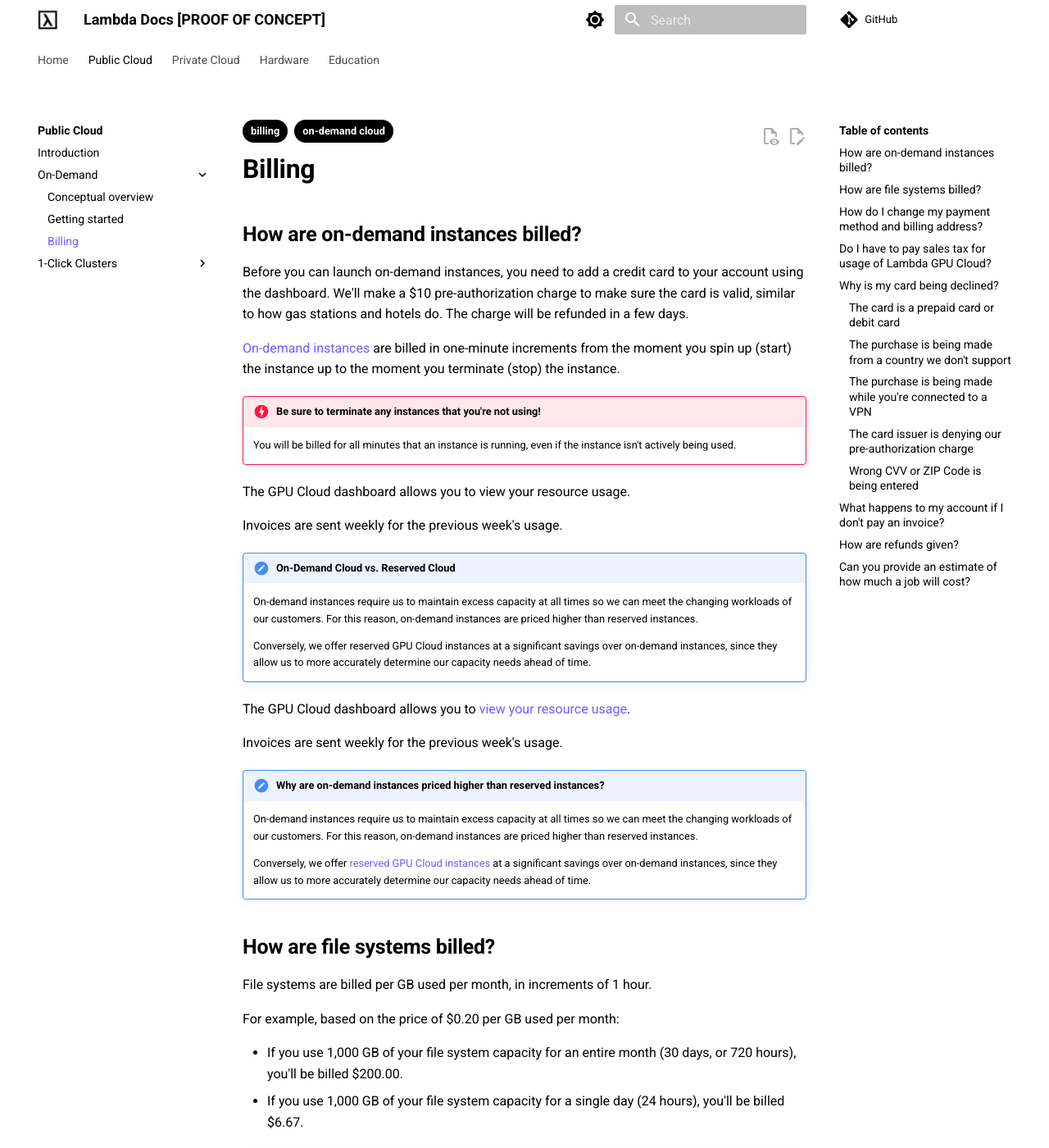
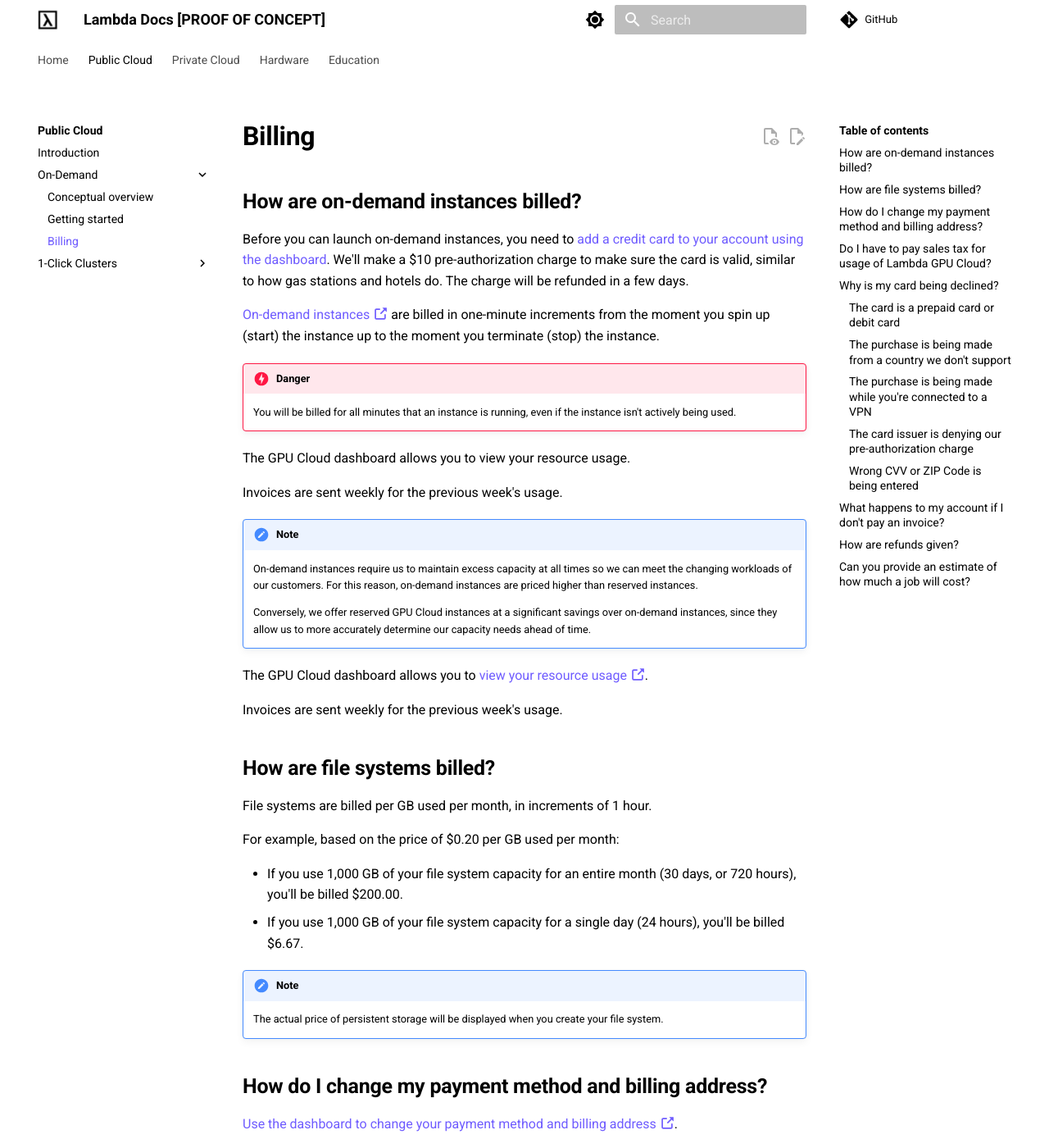
Before and after one commit to cbrownstein-lambda/lambda-docs-mkdocs, an MkDocs documentation site: the page built from docs/public-cloud/on-demand/billing.md, in a window 1280 px wide and 1400 px high. Shown: the whole window at 82% size. Built offline with MkDocs 1.6.1 and Material for MkDocs 9.7.7, drawn with Linux system fonts in a browser that asks for light colours; a script that is not in the unit is left out; comment, search, counter and statistics services are not loaded; some of the changed text lies outside the part shown.

Commit message:
Work on migrating content

```diff
--- a/docs/public-cloud/on-demand/billing.md
+++ b/docs/public-cloud/on-demand/billing.md
@@ -1,33 +1,32 @@
 ---
+description: Learn how billing works for Lambda Public Cloud.
 comments: true
-tags:
-  - billing
-  - on-demand cloud
 ---
 
 # Billing
 
 ## How are on-demand instances billed?
 
-Before you can launch on-demand instances, you need to add a credit card to
-your account using the dashboard. We'll make a $10 pre-authorization charge to
-make sure the card is valid, similar to how gas stations and hotels do. The
+Before you can launch on-demand instances, you need to [add a credit card to
+your account using the dashboard](#). We'll make a $10 pre-authorization charge
+to make sure the card is valid, similar to how gas stations and hotels do. The
 charge will be refunded in a few days.
 
-[On-demand instances](https://lambdalabs.com/service/gpu-cloud) are billed in one-minute increments from the moment you
-spin up (start) the instance up to the moment you terminate (stop) the
-instance.
+[On-demand instances
+:octicons-link-external-16:](https://lambdalabs.com/service/gpu-cloud){target="_blank"}
+are billed in one-minute increments from the moment you spin up (start) the
+instance up to the moment you terminate (stop) the instance.
 
-!!! danger "Be sure to terminate any instances that you're not using!"
+!!! danger
 
-    You will be billed for all minutes that an instance is running, even if
-    the instance isn't actively being used.
+    You will be billed for all minutes that an instance is running, even if the
+    instance isn't actively being used.
 
 The GPU Cloud dashboard allows you to view your resource usage.
 
 Invoices are sent weekly for the previous week's usage.
 
-!!! note "On-Demand Cloud vs. Reserved Cloud"
+!!! note
 
     On-demand instances require us to maintain excess capacity at all times so
     we can meet the changing workloads of our customers. For this reason,
@@ -37,21 +36,10 @@ Invoices are sent weekly for the previous week's usage.
     over on-demand instances, since they allow us to more accurately determine
     our capacity needs ahead of time.
 
-The GPU Cloud dashboard allows you to
-[view your resource usage](https://cloud.lambdalabs.com/usage).
+The GPU Cloud dashboard allows you to [view your resource usage
+:octicons-link-external-16:](https://cloud.lambdalabs.com/usage){target="_blank"}.
 
 Invoices are sent weekly for the previous week's usage.
-
-!!! note "Why are on-demand instances priced higher than reserved instances?"
-
-    On-demand instances require us to maintain excess capacity at all times so
-    we can meet the changing workloads of our customers. For this reason,
-    on-demand instances are priced higher than reserved instances.
-
-    Conversely, we offer
-    [reserved GPU Cloud instances](https://lambdalabs.com/service/gpu-cloud/reserved)
-    at a significant savings over on-demand instances, since they allow us to
-    more accurately determine our capacity needs ahead of time.
 
 ## How are file systems billed?
 
@@ -59,38 +47,41 @@ File systems are billed per GB used per month, in increments of 1 hour.
 
 For example, based on the price of $0.20 per GB used per month:
 
-* If you use 1,000 GB of your file system capacity for an entire month (30
-  days, or 720 hours), you'll be billed $200.00.
-* If you use 1,000 GB of your file system capacity for a single day
-  (24 hours), you'll be billed $6.67.
+* If you use 1,000 GB of your file system capacity for an entire month (30 days,
+  or 720 hours), you'll be billed $200.00.
+* If you use 1,000 GB of your file system capacity for a single day (24 hours),
+  you'll be billed $6.67.
 
-!!! note "Actual price of persistent storage"
+!!! note
 
     The actual price of persistent storage will be displayed when you create
     your file system.
 
 ## How do I change my payment method and billing address?
 
-[Use the dashboard to change your payment method and billing address](https://cloud.lambdalabs.com/settings/billing).
+[Use the dashboard to change your payment method and billing address
+:octicons-link-external-16:](https://cloud.lambdalabs.com/settings/billing){target="_blank"}.
 
 ## Do I have to pay sales tax for usage of Lambda GPU Cloud?
 
 Sales tax is charged for usage of Lambda GPU Cloud.
 
 The sales tax you're charged is based on the billing address associated with
-your account. For this reason, it's important that you always
-[keep your billing address up to date](https://cloud.lambdalabs.com/settings)
-using the Cloud dashboard.
+your account. For this reason, it's important that you always [keep your billing
+address up to date
+:octicons-link-external-16:](https://cloud.lambdalabs.com/settings){target="_blank"}
+using the [Cloud dashboard](#).
 
-!!! note "Billing addresses outside of the United States"
+!!! note
 
-    If you enter a _business_ billing address outside the United States,
-    you'll need to fill in the **VAT/GST #** field.
+    If you enter a _business_ billing address outside the United States, you'll
+    need to fill in the **VAT/GST #** field.
 
-    [See the European Commission's FAQs](https://taxation-customs.ec.europa.eu/vat-identification-numbers\_en)
+    [See the European Commission's FAQs
+    :octicons-link-external-16:](https://taxation-customs.ec.europa.eu/vat-identification-numbers\_en){target="_blank"}
     to learn more about VAT identification numbers.
 
-!!! danger "Can't launch instances without a billing address"
+!!! danger
 
     You won't be able to launch new instances if you don't have a billing
     address associated with your account.
@@ -101,8 +92,7 @@ Common reasons why card transactions are declined include:
 
 ### The card is a prepaid card or debit card
 
-We don't accept debit cards or prepaid cards. We only accept major credit
-cards.
+We don't accept debit cards or prepaid cards. We only accept major credit cards.
 
 ### The purchase is being made from a country we don't support
 
@@ -160,9 +150,8 @@ for help.
     Eventually, all of your instances will be terminated and all of your
     persistent storage file systems will be deleted.
 
-    Your account will be permanently banned from Lambda GPU Cloud. Your
-    account will be referred for collection. Legal action may be taken against
-    you.
+    Your account will be permanently banned from Lambda GPU Cloud. Your account
+    will be referred for collection. Legal action may be taken against you.
 
 ## How are refunds given?
 
@@ -187,12 +177,14 @@ bare metal machines with the same GPUs.
 In order to estimate how much your job will cost or how long it'll take to
 complete, we suggest you create an instance and benchmark your program.
 
-!!! tip "Check out our GPU benchmarks"
+!!! tip
 
-    [Check out our GPU benchmarks](https://lambdalabs.com/gpu-benchmarks) to
-    form a general idea of the performance provided by our instances. Keep in
+    [Check out our GPU benchmarks
+    :octicons-link-external-16:](https://lambdalabs.com/gpu-benchmarks){target="_blank"}
+    to form a general idea of the performance provided by our instances. Keep in
     mind that real-world performance doesn't always match the performance
     provided by benchmarks.
 
-    For help benchmarking or optimizing your ML jobs,
-    [contact our Machine Learning team](https://lambdalabs.com/professional-services).
+    For help benchmarking or optimizing your ML jobs, [contact our Machine
+    Learning team
+    :octicons-link-external-16:](https://lambdalabs.com/professional-services){target="_blank"}.
```
Also changed, not shown: other parts of docs/public-cloud/on-demand/billing.md (+9 -8 lines), docs/education/generative-ai/flux-prompt-to-image.md (+1 -1 lines), docs/hardware/workstations/getting-started.md (+10 -8 lines), docs/public-cloud/on-demand/getting-started.md (+6 -7 lines).
